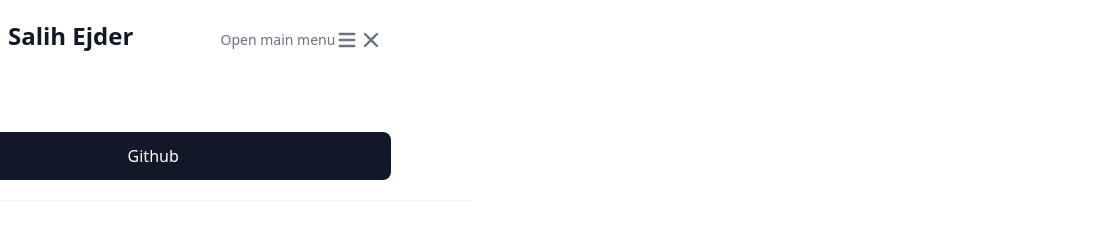
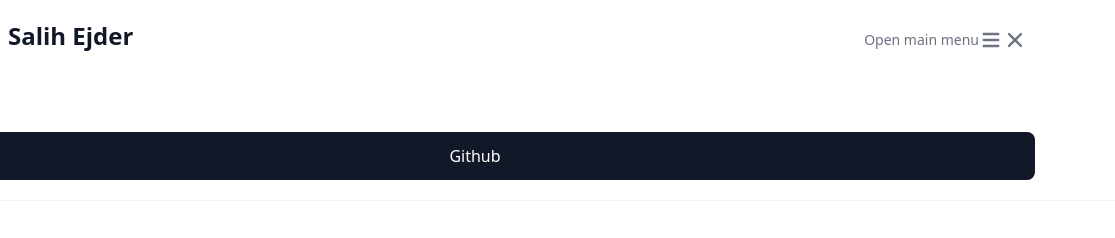
Before and after one commit to Hustini/Portfolio, a website: page index.html in a window 1280 px wide. Shown: the top 238 px of the page, 165-1280 px from the left. Drawn offline with nearby package versions, Linux system fonts and the light colour scheme.

Commit message:
removed div and container. didnt work

```diff
--- a/index.html
+++ b/index.html
@@ -11,7 +11,6 @@
 </head>
 <body>
 <header>
-  <div class="flex flex-wrap">
   <nav class="bg-white border-b border-gray-100 py-5 px-8 lg:px-6">
     <div class="container flex flex-wrap justify-between items-center mx-auto md:px-12">
       <div class="flex flex-wrap pl-2">
@@ -45,7 +44,6 @@
       </div>
     </div>
   </nav>
-  </div>
 </header>
 <main>
   <section id="home" class="py-10">
```
Lines whose indentation alone changed are shown as unchanged.
